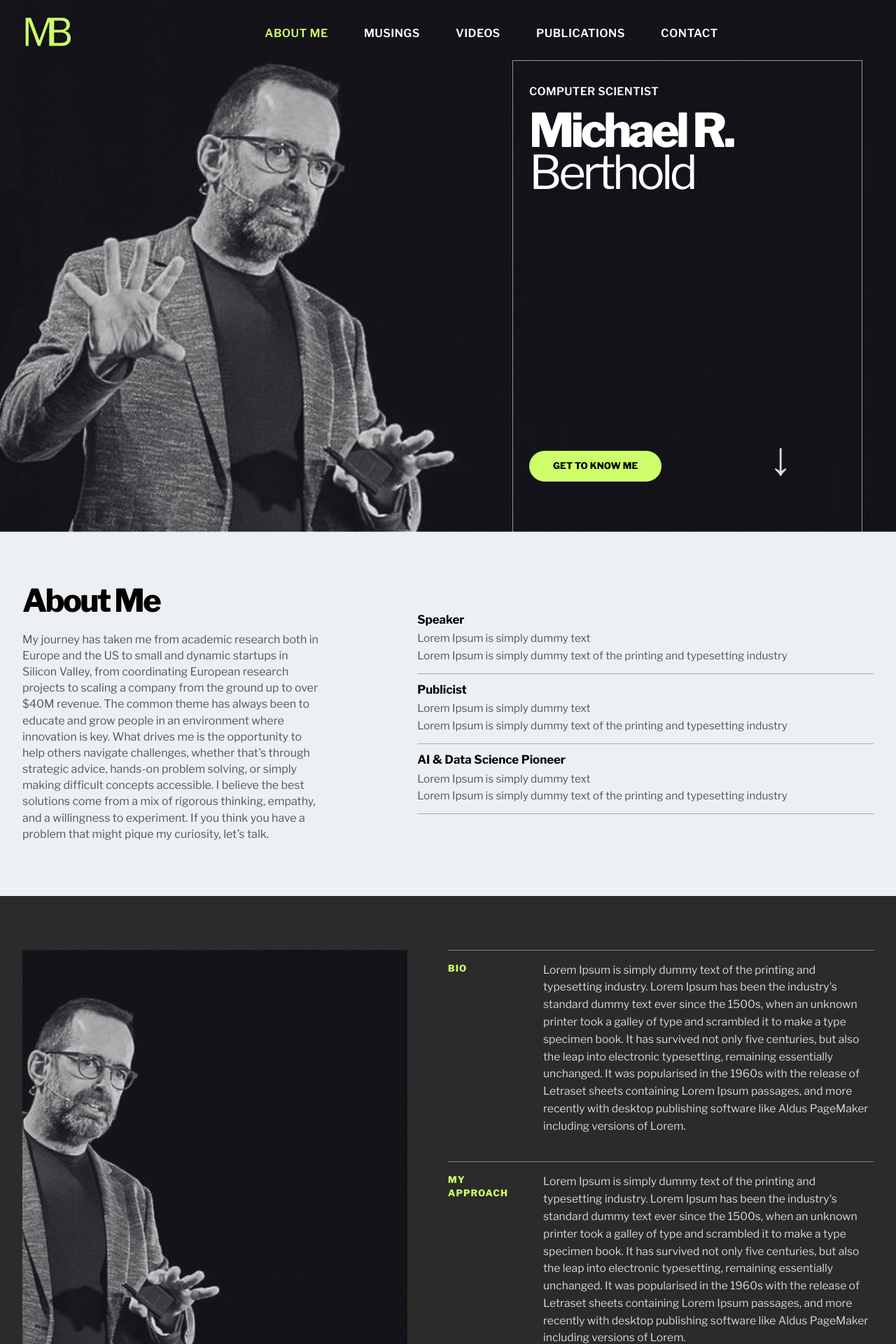
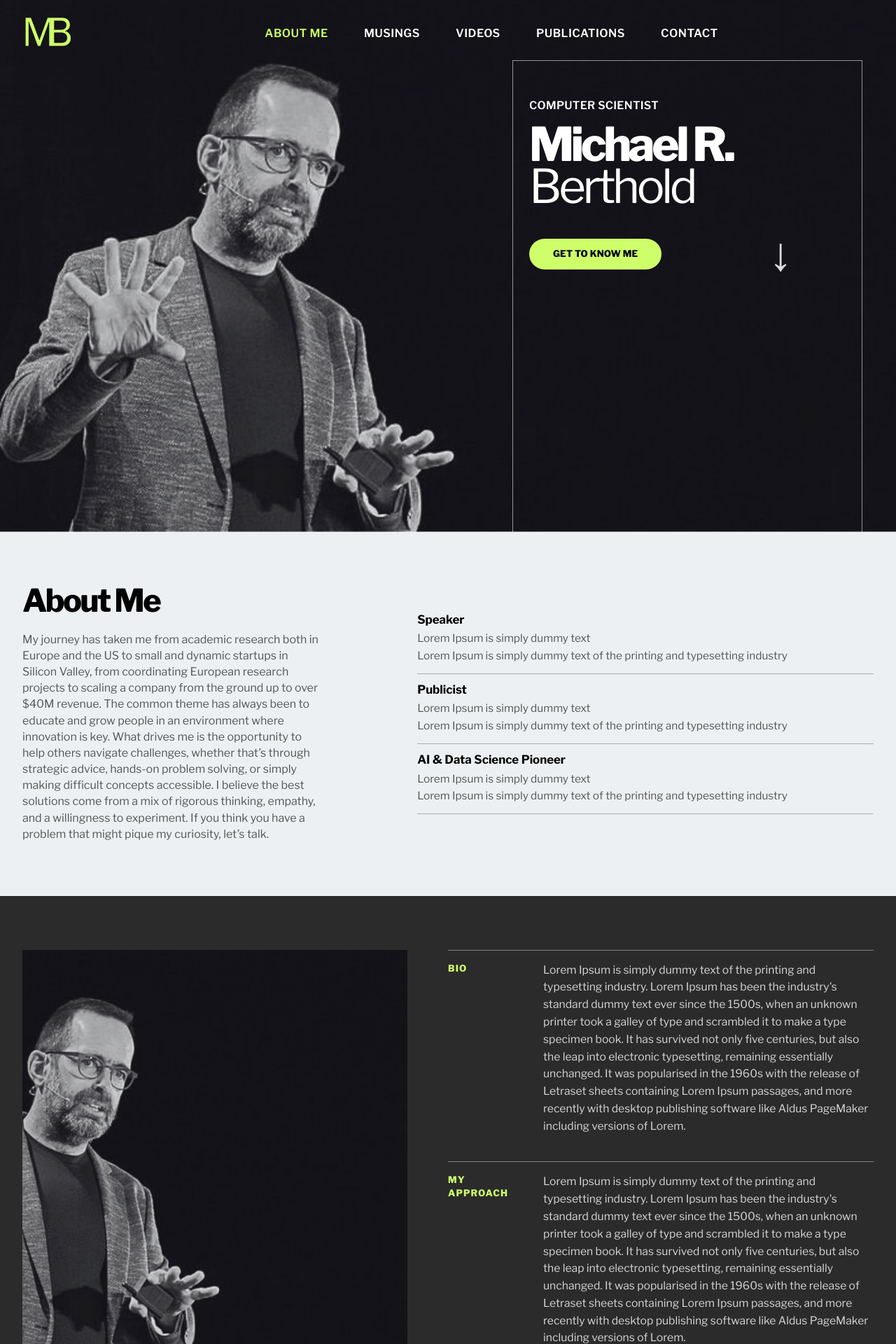
Before and after one commit to lacahelpme/mb, a Jekyll site: the page built from index.html, in a window 1280 px wide. Shown: the top 1920 px of the page at 70% size. Built offline with Jekyll 4.4.1, drawn with Linux system fonts in a browser that asks for light colours.

Commit message:
Update style.css

```diff
--- a/assets/css/style.css
+++ b/assets/css/style.css
@@ -293,9 +293,10 @@ p:last-child, h1:last-child, h2:last-child, h3:last-child, h4:last-child {
 .hero-panel {
   height: auto;
   min-height: 100%;
-  padding: 122px 52px 72px 72px;
+  padding: 142px 52px 72px 72px;
   display: grid;
-  grid-template-rows: auto 1fr auto;
+  display: flex;
+  flex-direction: column;
   width: 100%;
   max-width: 500px;
   align-self: stretch;
@@ -345,10 +346,10 @@ p:last-child, h1:last-child, h2:last-child, h3:last-child, h4:last-child {
 
 .hero-actions {
   display: flex;
-  align-items: flex-end;
+  align-items: center;
   justify-content: space-between;
   gap: 24px;
-  margin-top: 0;
+  margin-top: 32px;
 }
 
 .hero-actions .button {
```
